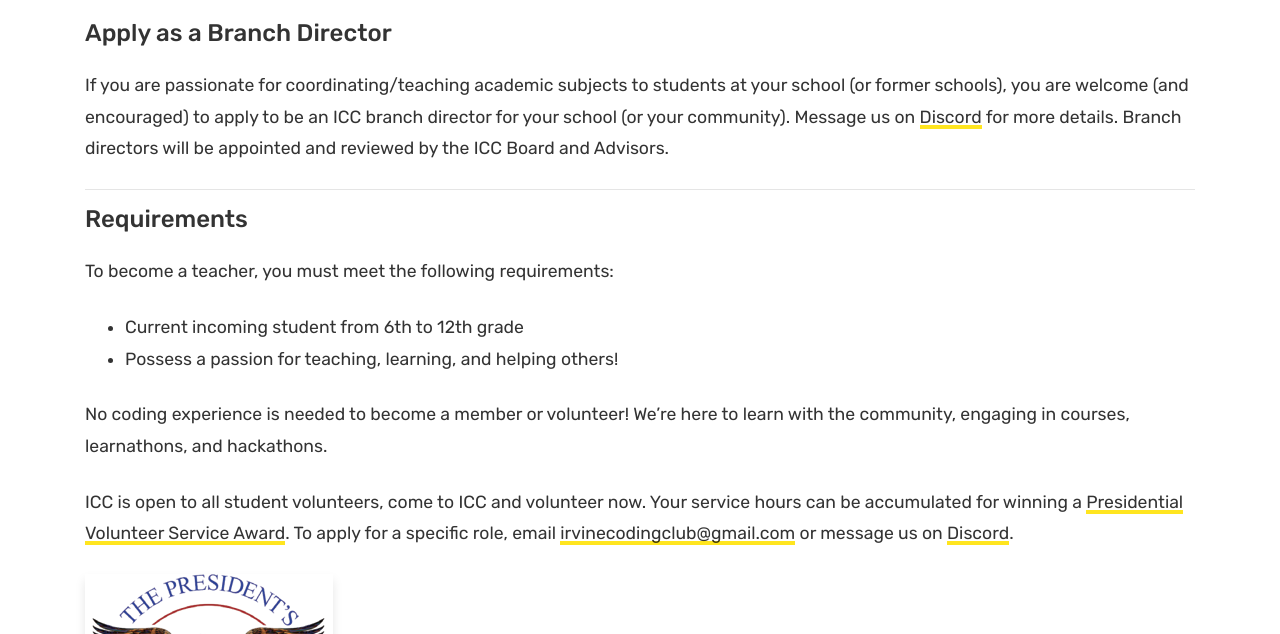
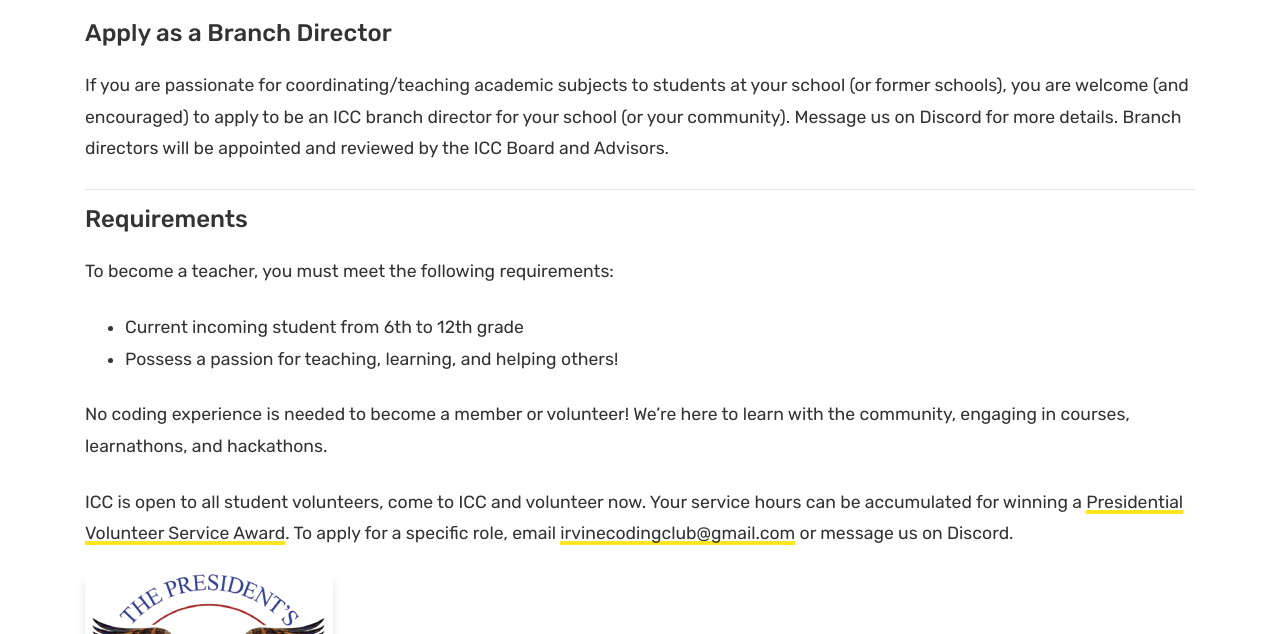
Before and after one commit to irvinecodingclub/irvinecodingclub.github.io, a Jekyll site: the page built from volunteer.md, in a window 1280 px wide and 900 px high, scrolled down 894 px. Shown: the part 185-819 px from the top of the window. Built offline with Jekyll 4.4.1, drawn with Linux system fonts in a browser that asks for light colours; part of the change alters nothing that is shown.

```diff
--- a/volunteer.md
+++ b/volunteer.md
@@ -12,16 +12,16 @@ The Irvine Coding Club is a [Presidential Volunteer Service Award](https://www.p
 You can join ICC as a member, or volunteer and help with courses, school branches, and more.
 
 #### Join as a Member
-You can join the Irvine Coding Club as a member by joining our <a href="{{ site.baseurl }}/discord">Discord Server</a>, full of other ICC members and volunteers. When you join our Discord server, you can form teams for competitions or hackathons, or teach courses.
+You can join the Irvine Coding Club as a member by joining our <a href="{{ site.baseurl }}/join">Discord Server</a>, full of other ICC members and volunteers. When you join our Discord server, you can form teams for competitions or hackathons, or teach courses.
 
 #### Apply to become a Teacher
 ICC teachers lead the online classes now and in the future, will give courses at our various branches. Teachers will also actively participate in writing class materials. Teachers will be appointed by the ICC Board and Advisors. Applications will open in July 2021. Exact information will be released soon.
 
 #### Apply as a Teaching Assistant
-Anyone is welcome to help our students in courses, answer student's problems, and help discussion sessions in breakout rooms. In the summer of 2021, you can join our <a href="{{ site.baseurl }}/discord">Discord Server</a> to apply to be a Teacher's Assistant (TA) for any of the classes we offer.
+Anyone is welcome to help our students in courses, answer student's problems, and help discussion sessions in breakout rooms. In the summer of 2021, you can join our <a href="{{ site.baseurl }}/join">Discord Server</a> to apply to be a Teacher's Assistant (TA) for any of the classes we offer.
 
 #### Apply as a Branch Director
-If you are passionate for coordinating/teaching academic subjects to students at your school (or former schools), you are welcome (and encouraged) to apply to be an ICC branch director for your school (or your community). Message us on <a href="{{ site.baseurl }}/discord">Discord</a> for more details. Branch directors will be appointed and reviewed by the ICC Board and Advisors.
+If you are passionate for coordinating/teaching academic subjects to students at your school (or former schools), you are welcome (and encouraged) to apply to be an ICC branch director for your school (or your community). Message us on Discord for more details. Branch directors will be appointed and reviewed by the ICC Board and Advisors.
 
 --------------------------------------
 
@@ -34,7 +34,7 @@ No coding experience is needed to become a member or volunteer! We're here to le
 
 
 
-ICC is open to all student volunteers, come to ICC and volunteer now. Your service hours can be accumulated for winning a [Presidential Volunteer Service Award](https://www.presidentialserviceawards.gov/). To apply for a specific role, email <a href="mailto:irvinecodingclub@gmail.com">irvinecodingclub@gmail.com</a> or message us on <a href="{{ site.baseurl }}/discord">Discord</a>.
+ICC is open to all student volunteers, come to ICC and volunteer now. Your service hours can be accumulated for winning a [Presidential Volunteer Service Award](https://www.presidentialserviceawards.gov/). To apply for a specific role, email <a href="mailto:irvinecodingclub@gmail.com">irvinecodingclub@gmail.com</a> or message us on Discord.
 
 
 ![](assets/images/pvsa-logo.png)
```
